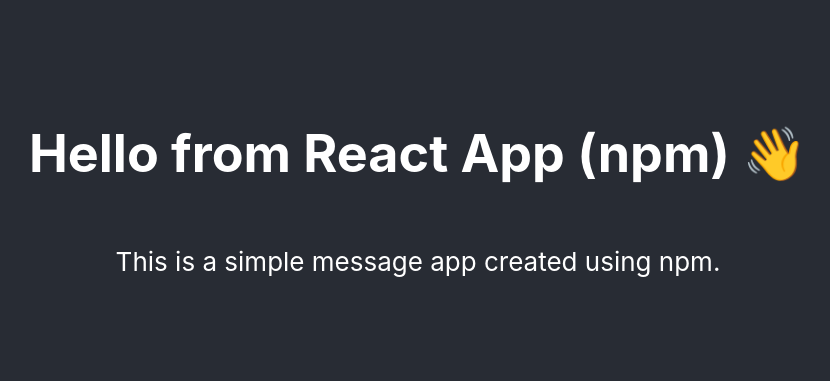
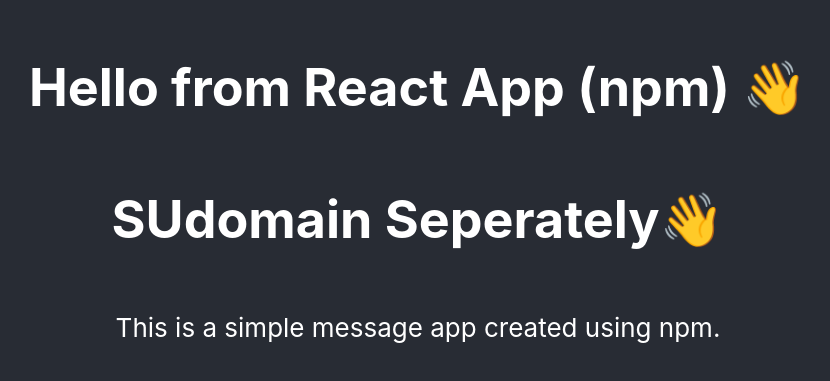
Before and after one commit to MuhammadTaimoorAnwar511/React, a React (Create React App) app: page / in a window 1280 px wide. Shown: the part 205-586 px from the top of the page, without its empty margins (222-1052 px from the left). Built offline with nearby package versions, Linux system fonts and the light colour scheme.

Commit message:
Update App.js

```diff
--- a/src/App.js
+++ b/src/App.js
@@ -5,6 +5,7 @@
     <div className="App">
       <header className="App-header">
         <h1>Hello from React App (npm) 👋</h1>
+        <h1>SUdomain Seperately👋</h1>
         <p>This is a simple message app created using npm.</p>
       </header>
     </div>
```
